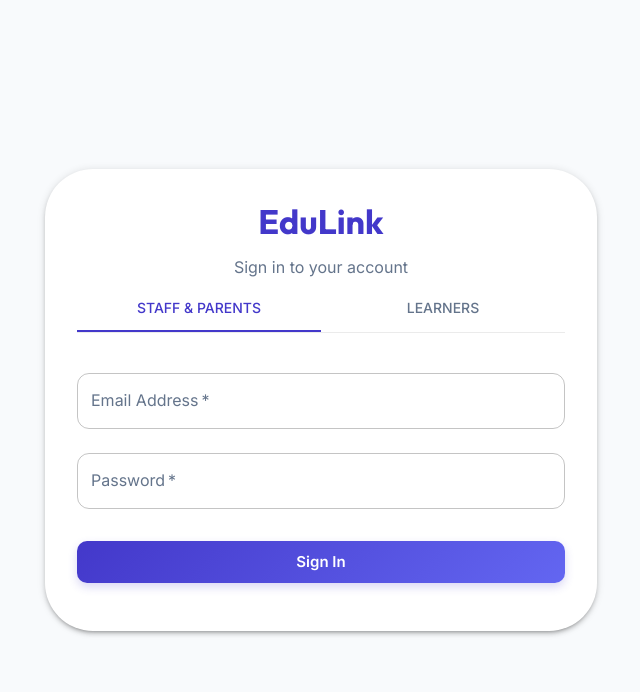
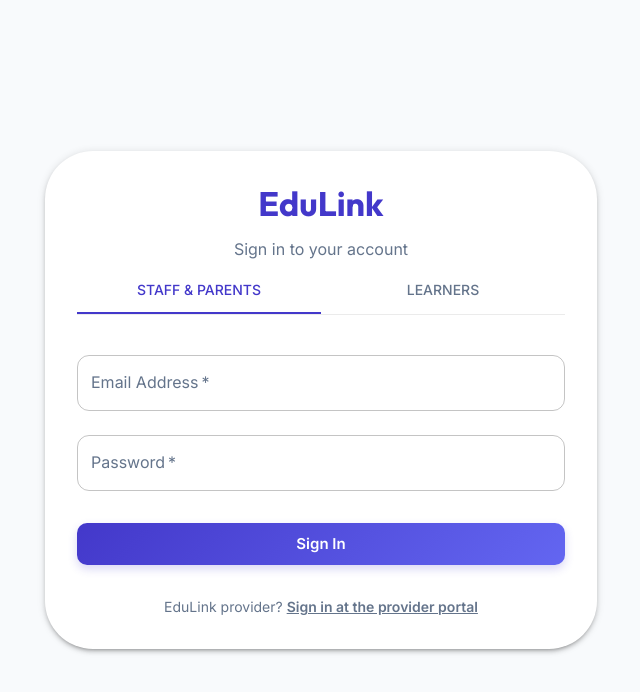
Before and after one commit to PGpjozz/edulink, a Next.js app: page /auth/signin in a window 1280 px wide. Shown: the top 692 px of the page, without its empty margins (319-959 px from the left). Built offline with nearby package versions, Linux system fonts and the light colour scheme; no server answers; what @mui/material-nextjs would draw is missing.

Commit message:
fix: block PROVIDER from school dashboards in middleware and sign-in page

```diff
--- a/app/auth/signin/page.tsx
+++ b/app/auth/signin/page.tsx
@@ -1,7 +1,7 @@
 'use client';
 
 import { useState } from 'react';
-import { signIn } from 'next-auth/react';
+import { signIn, signOut, getSession } from 'next-auth/react';
 import { useRouter } from 'next/navigation';
 import {
     Box,
@@ -40,6 +40,13 @@
             setError('Invalid credentials');
             setLoading(false);
         } else {
+            const session = await getSession();
+            if (session?.user?.role === 'PROVIDER') {
+                await signOut({ redirect: false });
+                setError('Provider accounts must sign in at the provider portal.');
+                setLoading(false);
+                return;
+            }
             router.push('/dashboard');
             router.refresh();
         }
@@ -109,6 +116,13 @@
                         {loading ? <CircularProgress size={24} color="inherit" /> : 'Sign In'}
                     </Button>
                 </Box>
+
+                <Typography variant="body2" align="center" color="text.secondary" sx={{ mt: 2 }}>
+                    EduLink provider?{' '}
+                    <a href="/auth/provider-signin" style={{ color: 'inherit', fontWeight: 600 }}>
+                        Sign in at the provider portal
+                    </a>
+                </Typography>
             </Paper>
         </Container>
     );
```
Also changed, not shown: middleware.ts (+5 -2 lines).
